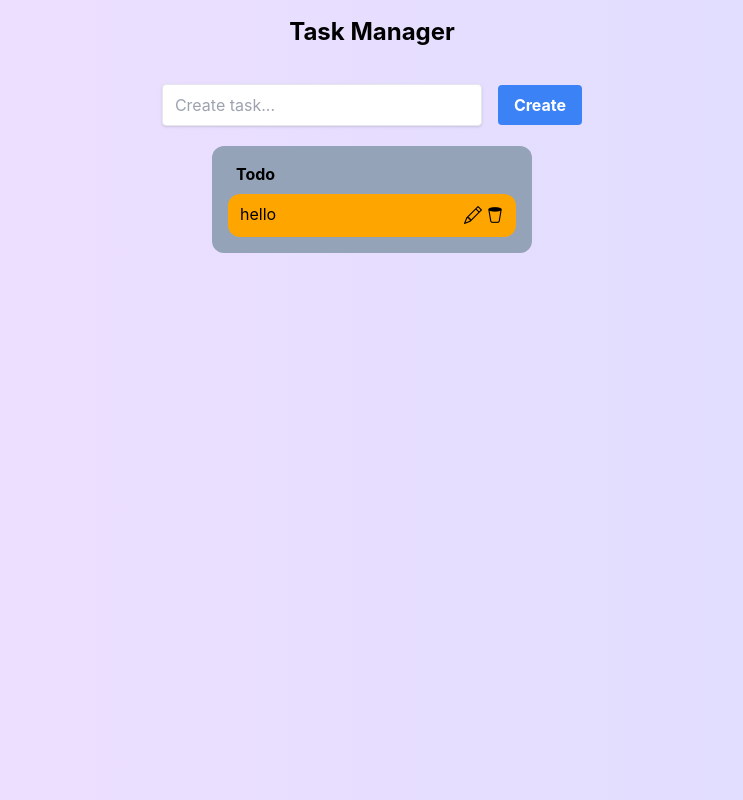
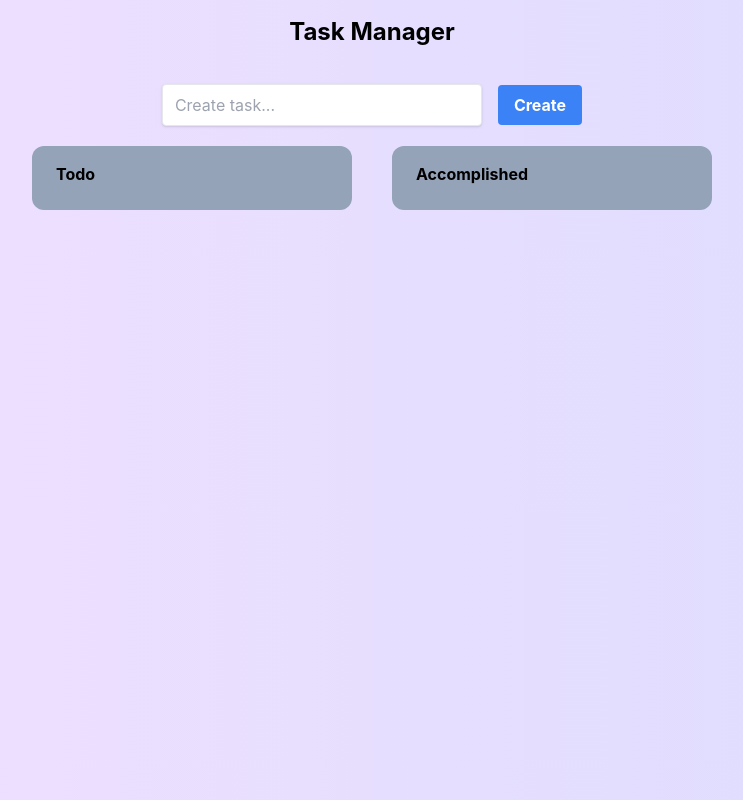
Before and after one commit to Mathinoc/Drag-and-Drop, a React (Create React App) app in the folder client-beautiful-dnd/: page / in a window 1280 px wide. Shown: the whole page, without its empty margins (268-1011 px from the left). Built offline with nearby package versions, Linux system fonts and the light colour scheme.

Commit message:
added drag and drop logic and styling but component not dropping

```diff
--- a/client-beautiful-dnd/src/App.tsx
+++ b/client-beautiful-dnd/src/App.tsx
@@ -2,7 +2,7 @@ import "./App.css";
 import "bootstrap-icons/font/bootstrap-icons.css";
 import { useState, useRef, useEffect } from 'react';
 import List from "./components/List";
-import { DragDropContext } from "react-beautiful-dnd";
+import { DragDropContext, DropResult } from "react-beautiful-dnd";
 
 export interface taskType {
   id: number,
@@ -11,7 +11,7 @@ export interface taskType {
 }
 
 function App() {
-  const [taskList, setTaskList] = useState<taskType[]>([{id:Date.now(), task:'hello', isAccomplished: false}]);
+  const [taskList, setTaskList] = useState<taskType[]>([]); //{id:Date.now(), task:'hello', isAccomplished: false}
   const [completedTodos, setCompletedTodos] = useState<taskType[]>([])
   const creationField = useRef<HTMLInputElement | null>(null);
 
@@ -24,8 +24,44 @@ console.log(taskList)
     setTaskList(prev => [...prev, {id: Date.now(),task: creationField.current!.value, isAccomplished: false}]);
   }
 
+  function onDragEnd (result: DropResult) {
+    const { source, destination } = result;
+    console.log(source, destination)
+    if (!destination) {
+      return
+    }
+    if (destination.droppableId === source.droppableId && destination.index === source.index) {
+      return
+    }
+    let add, active = [...taskList], complete = [...completedTodos];
+    if (source.droppableId === "Todo") {
+      console.log('here')
+      console.log('source.index', source.index)
+      add = active[source.index];
+      console.log('add', add)
+      active.splice(source.index, 1);
+      console.log('active should be empty', active)
+    } else {
+      console.log("not here 1")
+      add = complete[source.index];
+      complete.splice(source.index, 1);
+    }
+    if (destination.droppableId === "Accomplished") {
+      console.log("here")
+      active.splice(destination.index, 0, add);
+      console.log('active add', active)
+    } else {
+      console.log("not here 2")
+      complete.splice(destination.index, 0, add);
+    }
+    console.log(complete)
+    console.log('active', active)
+    setCompletedTodos(complete);
+    setTaskList(active);
+  }
+
   return (
-    <DragDropContext onDragEnd={() => { }}>
+    <DragDropContext onDragEnd={onDragEnd}>
       <div className='flex-col space-y-5 min-h-screen bg-gradient-to-r from-color1 to-color2'>
         <h1 className='font-bold text-center py-4 text-2xl' >Task Manager</h1>
         <div className="text-center">
@@ -41,10 +77,10 @@ console.log(taskList)
             setList={setTaskList}
 
           />
-          {/* <List
+          <List
             title={"Accomplished"}
             list={completedTodos}
-            setList={setCompletedTodos} /> */}
+            setList={setCompletedTodos} />
         </div>
 
       </div>
--- a/client-beautiful-dnd/src/components/List.tsx
+++ b/client-beautiful-dnd/src/components/List.tsx
@@ -4,24 +4,30 @@ import '../styles/List.css';
 import { Droppable } from 'react-beautiful-dnd';
 import { taskType } from '../App';
 
-export default function List({ title, list, setList }: { title: string, list: taskType[], setList:React.Dispatch<React.SetStateAction<taskType[]>> }) {
+export default function List({ title, list, setList }: { title: string, list: taskType[], setList: React.Dispatch<React.SetStateAction<taskType[]>> }) {
   return (
-    <div className='w-full max-w-xs bg-slate-400 rounded-xl p-4' >
+    <>
       <Droppable droppableId={title} >
         {
-          (provided) => (
-            <div ref={provided.innerRef} {...provided.droppableProps} >
-              <h2 className='pl-2 mb-2 font-bold' >{title}</h2>
-              <div className='flex-column space-y-2' >
-                {list.map((task, index) => {
-                  return <SingleTask task={task} key={task.id} index={index} setList={setList}/>
-                })}
+          (provided, snapshot) => (
+              <div ref={provided.innerRef} {...provided.droppableProps} className={`${snapshot.isDraggingOver && 'bg-slate-500'} w-full max-w-xs bg-slate-400 rounded-xl p-4 h-fit`}>
+                <h2 className='pl-2 mb-2 font-bold' >{title}</h2>
+                <div className='flex-column space-y-2' >
 
+                  {list.map((task, index) => (
+                    <SingleTask
+                      task={task}
+                      key={task.id}
+                      index={index}
+                      setList={setList}
+                    />
+                  ))}
+                </div>
+                {provided.placeholder}
               </div>
-            </div>
           )
         }
       </Droppable>
-    </div>
+    </>
   )
 }
```
